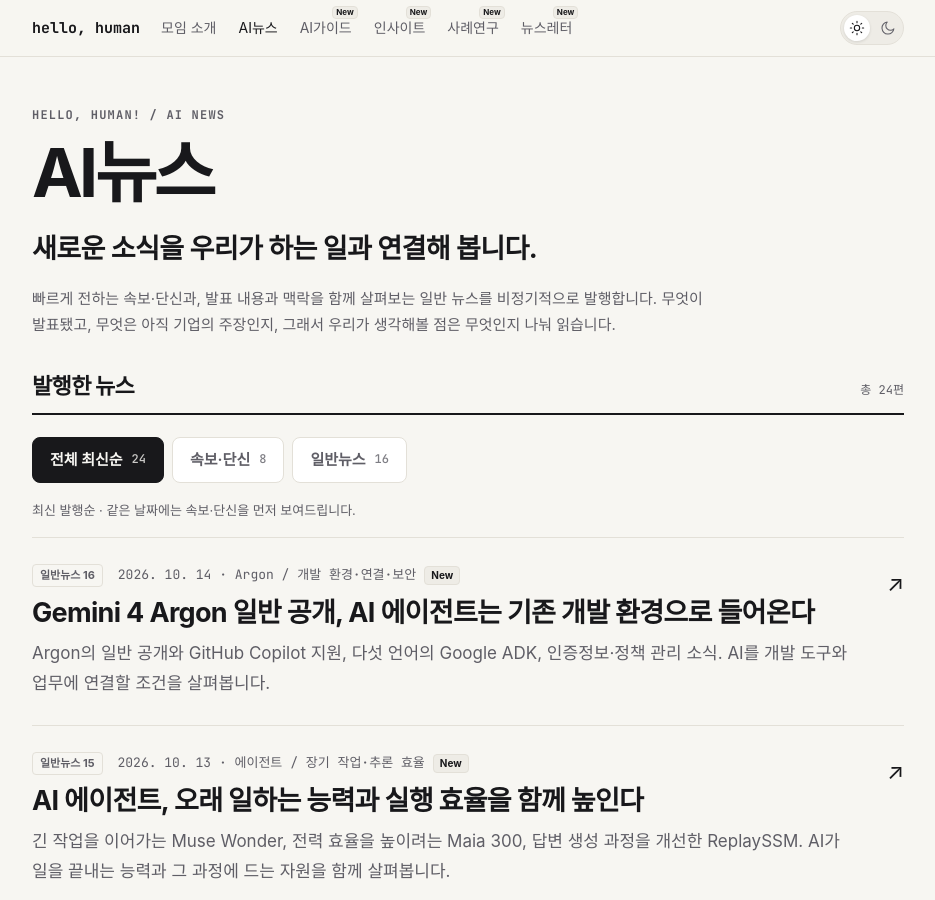
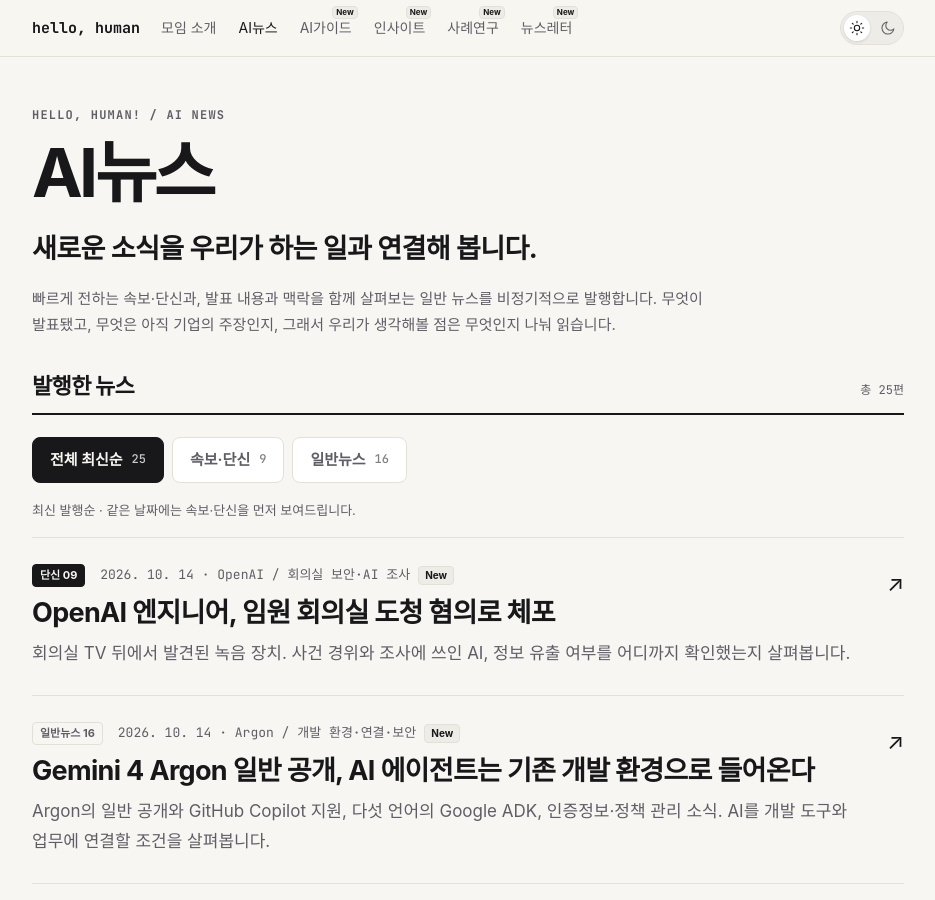
Before and after one commit to SoorimSun/hello-human, a Jekyll site: the page news/index.html, which Jekyll copies as it is, in a window 1280 px wide and 900 px high. Shown: the whole window, without its empty margins (172-1107 px from the left). Built offline with Jekyll 4.4.1, drawn with Linux system fonts in a browser that asks for light colours; some web fonts are replaced.

Commit message:
docs: add OpenAI recording device news brief

```diff
--- a/index.html
+++ b/index.html
@@ -221,11 +221,11 @@
       <p class="label">HELLO, HUMAN! AI NEWS</p>
       <h2>새로 나온 AI 이야기,<br>우리의 일과 연결해 보기</h2>
       <p>빠르게 전하는 속보·단신과, 발표 내용과 맥락을 함께 살펴보는 일반 뉴스를 비정기적으로 발행합니다.</p>
-      <a class="news-home-flash" href="news/2026-10-11-biohub-virtual-biology.html">
+      <a class="news-home-flash" href="news/2026-10-14-openai-recording-device.html">
         <span class="news-home-flash-label">AI 단신</span>
         <span class="news-home-flash-main">
-          <strong>AI로 세포 반응을 예측한다, Biohub 18억 달러 협력 확대</strong>
-          <span class="news-home-meta"><time datetime="2026-10-11">2026. 10. 11</time> · 단신 08</span>
+          <strong>OpenAI 엔지니어, 임원 회의실 도청 혐의로 체포</strong>
+          <span class="news-home-meta"><time datetime="2026-10-14">2026. 10. 14</time> · 단신 09</span>
         </span>
         <span class="news-home-flash-arrow" aria-hidden="true">→</span>
       </a>
--- /dev/null
+++ b/news/2026-10-14-openai-recording-device.html
@@ -0,0 +1,102 @@
+<!doctype html>
+<html lang="ko">
+<head>
+<meta charset="utf-8">
+<meta name="viewport" content="width=device-width, initial-scale=1">
+<meta name="robots" content="noindex, nofollow, noarchive">
+<title>OpenAI 엔지니어, 임원 회의실 도청 혐의로 체포 · AI뉴스 · 헬로우 휴먼</title>
+<meta name="description" content="OpenAI 직원이 임원 회의실에 녹음 장치를 설치한 혐의로 체포됐습니다. 장치가 발견된 경위와 조사에 쓰인 AI, 정보 유출 여부를 어디까지 확인했는지 살펴봅니다.">
+<link rel="stylesheet" href="https://cdn.jsdelivr.net/gh/orioncactus/pretendard@v1.3.9/dist/web/variable/pretendardvariable-dynamic-subset.min.css">
+<link rel="preconnect" href="https://fonts.googleapis.com">
+<link rel="preconnect" href="https://fonts.gstatic.com" crossorigin>
+<link rel="stylesheet" href="https://fonts.googleapis.com/css2?family=JetBrains+Mono:wght@400;500;700&display=swap">
+<script src="../assets/theme.js?v=3"></script>
+<link rel="stylesheet" href="../assets/style.css?v=9">
+<link rel="stylesheet" href="../assets/news.css?v=10">
+<link rel="stylesheet" href="../assets/news-flash.css?v=1">
+<link rel="stylesheet" href="../assets/content-updates.css?v=1">
+</head>
+<body>
+<header class="topbar">
+  <div class="wrap topbar-inner">
+    <a class="logo" href="../">hello, human<span class="cursor" aria-hidden="true">_</span></a>
+    <nav class="news-nav" aria-label="사이트 메뉴">
+      <a href="../">모임 소개</a>
+      <a href="./" aria-current="page">AI뉴스</a>
+      <a href="../guides/">AI가이드</a>
+      <a href="../insights/">인사이트</a>
+      <a href="../case-studies/">사례연구</a>
+      <a data-newsletter-entry href="../newsletters/">뉴스레터</a>
+    </nav>
+  </div>
+</header>
+<main>
+  <article class="news-flash" aria-labelledby="flash-title">
+    <header class="news-article-header news-flash-header wrap">
+      <a class="news-back" href="./">← AI뉴스 목록</a>
+      <p class="news-kicker"><span class="news-flash-badge">AI 단신</span> HELLO, HUMAN! / BRIEF 09</p>
+      <h1 id="flash-title">OpenAI 엔지니어,<br> 임원 회의실 <em>도청 혐의로 체포</em></h1>
+      <p class="news-deck">회의실 TV 뒤에서 녹음 장치가 발견됐습니다. OpenAI는 조사에 자사 AI를 활용했다고 밝혔는데요. 사건 경위와 AI의 역할, 아직 밝혀지지 않은 부분을 살펴봅니다.</p>
+      <div class="news-article-meta"><time datetime="2026-10-14">2026년 10월 14일</time><span>헬로우 휴먼 AI뉴스 · 단신</span></div>
+    </header>
+    <div class="news-flash-shell news-story wrap">
+      <p>OpenAI에서 근무하던 엔지니어가 샌프란시스코 사무실의 임원 회의실에 녹음 장치를 설치한 혐의로 체포됐습니다. 미국 법무부에 따르면 <strong>체포된 날은 10월 9일</strong>입니다. 사건은 그가 연방법원에 처음 출석한 <strong>10월 13일</strong> 공개됐습니다. 다른 사람의 대화를 불법으로 엿듣거나 이를 시도한 혐의이며, 아직 유죄가 확정된 것은 아닙니다. <a class="source-link" href="https://www.justice.gov/usao-ndca/pr/saudi-national-arrested-installing-surreptitious-audio-recording-device-openai-san" target="_blank" rel="noopener noreferrer">미 연방검찰 발표 ↗</a></p>
+
+      <p>검찰 발표에 따르면, 사건은 직원들이 <strong>9월 30일경 회의실 TV 뒤쪽 USB 포트에서 녹음 장치를 발견</strong>하면서 드러났습니다. 화장지로 가려진 장치에는 내용이 암호화된 채 저장돼 있었고, 회사는 이 장치가 9월 28일경 설치됐다고 판단했습니다. 검찰은 이 회의실에서 비공개 연구와 제품 계획, 사업 전략 등을 논의했다고 설명했습니다.</p>
+
+      <p>이후 검찰은 CCTV 영상과 또 다른 녹음 장치를 혐의의 근거로 제시했습니다. 10월 5일 피의자가 TV 뒤를 살펴보는 모습이 찍혔고, 같은 날 그가 다른 방에 두고 간 가방에서 신분증과 함께 비슷한 녹음 장치가 발견됐다는 것입니다.</p>
+
+      <p>이 사건에서 AI는 두 가지 맥락으로 등장합니다. <strong>회사가 조사에 활용한 AI와, 검찰이 단서로 제시한 챗봇 질문 기록</strong>입니다.</p>
+
+      <div class="news-capability-grid" role="group" aria-label="사건에서 AI가 등장한 두 가지 맥락">
+        <div>
+          <span>OpenAI의 설명</span>
+          <strong>발견한 장치를 AI로 분석</strong>
+          <p>OpenAI는 보안팀이 장치를 발견한 뒤, 어떤 장치인지와 어디서 왔는지를 파악하고 설치자를 추적하는 데 자사 AI를 활용했다고 밝혔습니다. 원문 보도는 장치에 저장된 자료를 복사해 분석하는 데도 AI를 썼다는 회사 설명을 전했습니다.</p>
+        </div>
+        <div>
+          <span>검찰이 제시한 단서</span>
+          <strong>챗봇에 남은 장치 관련 질문</strong>
+          <p>검찰은 피의자의 배우자와 연결된 챗봇 계정에서 녹음 장치를 만들고 숨기거나, 외부에서 접속하는 방법을 묻는 질문이 나왔다고 밝혔습니다. 이 계정은 피의자 계정과 여러 정보가 일치했고, 질문에는 발견된 장치의 고유 번호도 포함됐다는 주장입니다.</p>
+        </div>
+      </div>
+      <p><a class="source-link" href="https://sfstandard.com/2026/10/13/openai-engineer-arrested-alleged-bugging-executive-conference-room/" target="_blank" rel="noopener noreferrer">회사의 조사 설명을 전한 원문 ↗</a> · <a class="source-link" href="https://www.justice.gov/opa/pr/saudi-national-arrested-installing-surreptitious-audio-recording-device-openai" target="_blank" rel="noopener noreferrer">챗봇 기록을 다룬 법무부 발표 ↗</a></p>
+
+      <p>회사가 설명한 AI의 역할은 <strong>사람이 발견한 장치를 분석하고 설치자를 추적하는 일을 돕는 것</strong>입니다. AI가 스스로 장치를 발견하거나 범죄를 입증했다는 뜻은 아닙니다.</p>
+
+      <p>챗봇 기록에 대해서도 아직 알 수 없는 부분이 있습니다. 법무부 발표에는 <strong>어떤 챗봇 서비스였는지, 질문 기록을 어떤 절차로 확보했는지</strong> 나와 있지 않습니다. 따라서 이 사건만으로 특정 서비스가 이용자의 대화를 상시 감시했다고 단정할 수는 없습니다.</p>
+
+      <p>정보가 실제로 유출됐는지도 중요한 쟁점입니다. OpenAI는 해당 직원을 해고했으며, 현재까지 그가 <strong>AI 모델이 학습한 수치인 ‘가중치’와 프로그램 코드, 고객 데이터에 부적절하게 접근하거나 이를 외부로 가져간 징후는 없다</strong>고 밝혔습니다. 다만 이 설명만으로 회의 내용도 녹음되거나 외부로 전달되지 않았다고 볼 수는 없습니다. <a class="source-link" href="https://apnews.com/article/7f512b2552ffcbbf8f1ebbb18f81a9ba" target="_blank" rel="noopener noreferrer">회사 입장을 전한 AP 보도 ↗</a></p>
+
+      <p>실제로 어떤 대화가 녹음됐는지, 누군가에게 전달됐는지는 법무부 발표에 나와 있지 않습니다. 외국 정부가 관여했는지도 이 발표에서는 확인되지 않습니다. 수사기관은 국가안보상 중요성을 강조했지만, <strong>공개된 발표만으로 국가가 개입한 간첩 사건이라고 단정할 수는 없습니다.</strong> FBI 수사는 진행 중이며, 피의자를 계속 구금할지 판단하는 심리는 10월 19일로 예정돼 있습니다.</p>
+
+      <aside class="news-flash-distinction" aria-labelledby="perspective-title">
+        <p class="news-section-label">헬로우 휴먼의 시선</p>
+        <h2 id="perspective-title">중요한 정보는 회의실에서도 오갑니다</h2>
+        <p>이번 사례를 우리 업무에 대입해보면, <strong>정보를 보호할 때 살펴봐야 할 곳이 파일과 서버만은 아니라는 점</strong>이 보입니다. 아직 문서로 남기지 않은 계획도 회의에서 오갈 수 있습니다. 자료의 접근 권한을 점검할 때, 회의실에 누가 드나드는지와 어떤 장비가 연결돼 있는지도 함께 살펴볼 필요가 있습니다.</p>
+        <p>AI를 조사에 활용한다면, <strong>그 분석이 맞는지 확인할 방법</strong>도 함께 마련해야 합니다. AI가 내놓은 설명을 실제 장치와 기록에 비춰 확인하는 과정까지 갖춰야 도움이 되겠지요.</p>
+      </aside>
+
+      <section class="news-flash-sources" aria-labelledby="flash-sources-title">
+        <h2 id="flash-sources-title">원문과 확인 자료</h2>
+        <a class="news-flash-original" href="https://sfstandard.com/2026/10/13/openai-engineer-arrested-alleged-bugging-executive-conference-room/" target="_blank" rel="noopener noreferrer">
+          <span>THE SAN FRANCISCO STANDARD · 2026. 10. 13</span>
+          <strong>OpenAI 엔지니어의 회의실 도청 혐의를 다룬 원문 보도</strong>
+          <span class="news-flash-original-cta">원문 기사 읽기 <span aria-hidden="true">↗</span></span>
+        </a>
+        <ul>
+          <li><a href="https://www.justice.gov/usao-ndca/pr/saudi-national-arrested-installing-surreptitious-audio-recording-device-openai-san" target="_blank" rel="noopener noreferrer">미 캘리포니아 북부 연방검찰 · 체포일, 장치 발견 경위와 다음 심리 일정</a><span> · 2026. 10. 13</span></li>
+          <li><a href="https://www.justice.gov/opa/pr/saudi-national-arrested-installing-surreptitious-audio-recording-device-openai" target="_blank" rel="noopener noreferrer">미 법무부 · 혐의와 챗봇 질문 기록에 관한 발표</a><span> · 2026. 10. 13</span></li>
+          <li><a href="https://apnews.com/article/7f512b2552ffcbbf8f1ebbb18f81a9ba" target="_blank" rel="noopener noreferrer">AP · 사건 경위와 OpenAI의 설명을 전한 보도</a><span> · 2026. 10. 13</span></li>
+        </ul>
+        <p class="news-flash-verification">2026년 10월 14일(한국시간), 법무부·연방검찰 발표와 공개 보도를 대조했습니다. 사건 날짜는 미국 현지 기준입니다. 회사 입장은 이를 인용한 보도로 확인했습니다. 법원 제출 문서 원본과 AI 분석 결과는 직접 검증하지 않았습니다. ‘헬로우 휴먼의 시선’에는 이 자료를 읽고 우리 업무에 적용해본 생각을 담았습니다.</p>
+        <a class="news-end-link" href="./">AI뉴스 목록으로 돌아가기 <span aria-hidden="true">→</span></a>
+      </section>
+    </div>
+  </article>
+</main>
+<footer class="footer"><div class="wrap">헬로우 휴먼 · Workless Engineering Club</div></footer>
+<script src="../assets/analytics.js?v=2" defer></script>
+<script type="module" src="../assets/content-updates.js?v=3"></script>
+</body>
+</html>
--- a/news/index.html
+++ b/news/index.html
@@ -42,14 +42,14 @@
   <section class="news-list-section wrap" aria-labelledby="news-list-heading">
     <div class="news-list-heading">
       <h2 id="news-list-heading">발행한 뉴스</h2>
-      <span>총 <span data-news-total>24</span>편</span>
+      <span>총 <span data-news-total>25</span>편</span>
     </div>
     <div class="news-tabs" role="tablist" aria-label="뉴스 종류" hidden>
       <button class="news-tab" type="button" role="tab" id="all-news" aria-controls="news-feed" aria-selected="true" data-news-filter="all">
-        전체 최신순 <span class="news-tab-count" data-news-count="all">24</span>
+        전체 최신순 <span class="news-tab-count" data-news-count="all">25</span>
       </button>
       <button class="news-tab" type="button" role="tab" id="briefs" aria-controls="news-feed" aria-selected="false" tabindex="-1" data-news-filter="briefs">
-        속보·단신 <span class="news-tab-count" data-news-count="briefs">8</span>
+        속보·단신 <span class="news-tab-count" data-news-count="briefs">9</span>
       </button>
       <button class="news-tab" type="button" role="tab" id="regular-news" aria-controls="news-feed" aria-selected="false" tabindex="-1" data-news-filter="regular-news">
         일반뉴스 <span class="news-tab-count" data-news-count="regular-news">16</span>
@@ -59,6 +59,16 @@
     <div id="news-feed">
       <!-- Add each article once, newest first; tabs filter this shared catalogue. -->
       <ol class="news-issues">
+        <li data-news-kind="briefs">
+          <a class="news-issue" href="2026-10-14-openai-recording-device.html">
+            <span class="news-issue-main">
+              <span class="news-issue-meta"><span class="news-kind news-kind-briefs">단신 09</span> <time datetime="2026-10-14">2026. 10. 14</time> · OpenAI / 회의실 보안·AI 조사</span>
+              <strong>OpenAI 엔지니어, 임원 회의실 도청 혐의로 체포</strong>
+              <span>회의실 TV 뒤에서 발견된 녹음 장치. 사건 경위와 조사에 쓰인 AI, 정보 유출 여부를 어디까지 확인했는지 살펴봅니다.</span>
+            </span>
+            <span class="news-issue-arrow" aria-hidden="true">↗</span>
+          </a>
+        </li>
         <li data-news-kind="regular-news">
           <a class="news-issue" href="2026-10-14-gemini-argon-development.html">
             <span class="news-issue-main">
```
Also changed, not shown: research/2026-10-14-openai-recording-device.md (added, +59 -0 lines).
